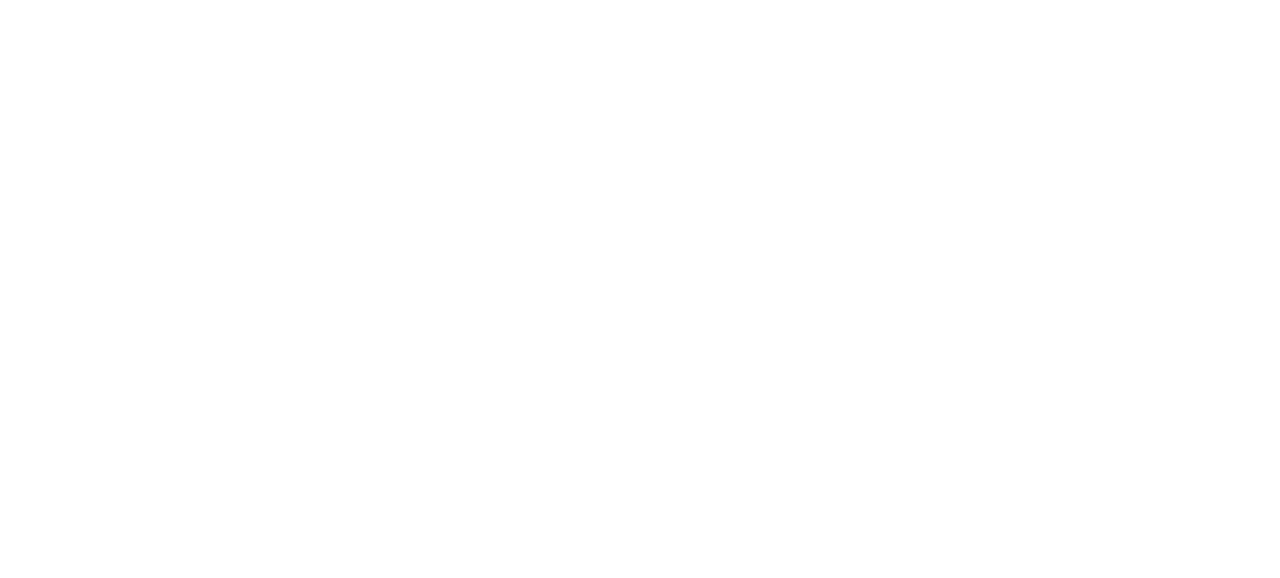
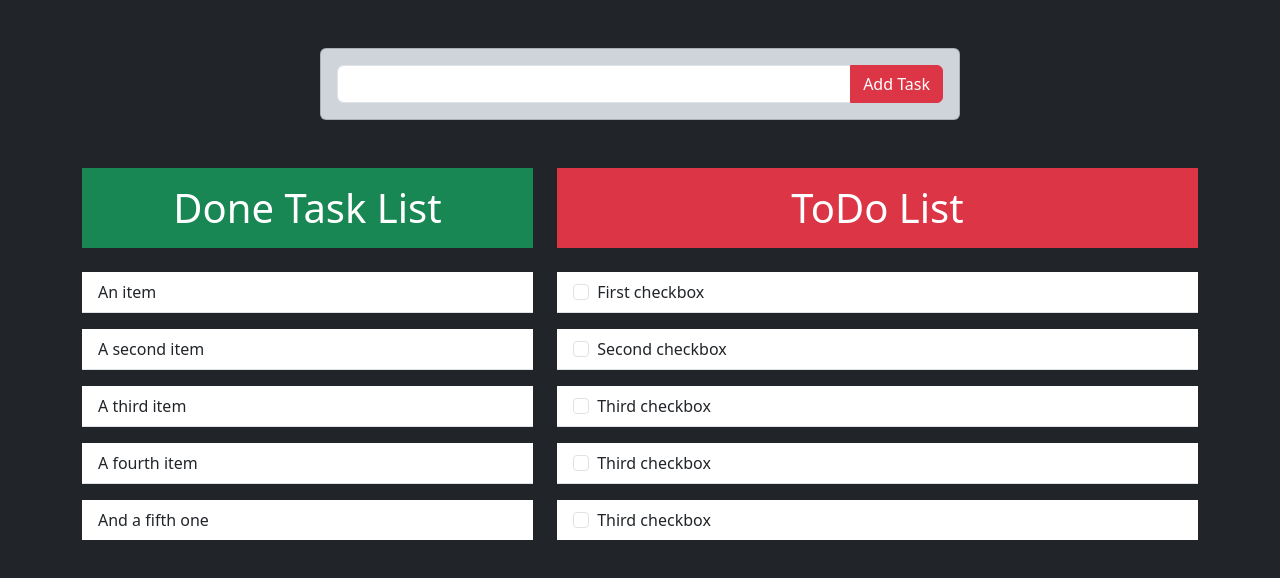
Before and after one commit to Himidiri/ToDo-App, a plain HTML site: page index.html in a window 1280 px wide. Drawn offline with nearby package versions, Linux system fonts and the light colour scheme.

Commit message:
Added UI

```diff
--- a/index.html
+++ b/index.html
@@ -5,11 +5,61 @@
     <meta charset="UTF-8" />
     <meta name="viewport" content="width=device-width, initial-scale=1.0" />
     <title>ToDo App</title>
+    <link rel="stylesheet" href="style.css">
     <link href="https://cdn.jsdelivr.net/npm/bootstrap@5.3.3/dist/css/bootstrap.min.css" rel="stylesheet"
         integrity="sha384-QWTKZyjpPEjISv5WaRU9OFeRpok6YctnYmDr5pNlyT2bRjXh0JMhjY6hW+ALEwIH" crossorigin="anonymous" />
 </head>
 
-<body>
+<body class="bg-dark">
+
+    <div class="card w-50 m-auto mt-5 bg-dark-subtle">
+        <div class="card-body">
+            <div class="input-group">
+                <input type="text" class="form-control">
+                <button class="btn btn-danger" type="button" onclick="addTask()">Add Task</button>
+            </div>
+        </div>
+    </div>
+
+    <div class="container mt-5">
+        <div class="row">
+            <div class="col-5">
+                <h1 class="bg-success text-white p-3 text-center">Done Task List</h1>
+                <ul class="list-group list-group-flush">
+                    <li class="list-group-item mt-3">An item</li>
+                    <li class="list-group-item mt-3">A second item</li>
+                    <li class="list-group-item mt-3">A third item</li>
+                    <li class="list-group-item mt-3">A fourth item</li>
+                    <li class="list-group-item mt-3">And a fifth one</li>
+                </ul>
+            </div>
+            <div class="col-7">
+                <h1 class="bg-danger text-white p-3 text-center">ToDo List</h1>
+                <ul class="list-group list-group-flush">
+                    <li class="list-group-item mt-3">
+                        <input class="form-check-input me-1" type="checkbox" value="" id="firstCheckbox">
+                        <label class="form-check-label" for="firstCheckbox">First checkbox</label>
+                    </li>
+                    <li class="list-group-item mt-3">
+                        <input class="form-check-input me-1" type="checkbox" value="" id="secondCheckbox">
+                        <label class="form-check-label" for="secondCheckbox">Second checkbox</label>
+                    </li>
+                    <li class="list-group-item mt-3">
+                        <input class="form-check-input me-1" type="checkbox" value="" id="thirdCheckbox">
+                        <label class="form-check-label" for="thirdCheckbox">Third checkbox</label>
+                    </li>
+                    <li class="list-group-item mt-3">
+                        <input class="form-check-input me-1" type="checkbox" value="" id="thirdCheckbox">
+                        <label class="form-check-label" for="thirdCheckbox">Third checkbox</label>
+                    </li>
+                    <li class="list-group-item mt-3">
+                        <input class="form-check-input me-1" type="checkbox" value="" id="thirdCheckbox">
+                        <label class="form-check-label" for="thirdCheckbox">Third checkbox</label>
+                    </li>
+                </ul>
+            </div>
+        </div>
+    </div>
 
     <script src="https://cdn.jsdelivr.net/npm/bootstrap@5.3.3/dist/js/bootstrap.bundle.min.js"
         integrity="sha384-YvpcrYf0tY3lHB60NNkmXc5s9fDVZLESaAA55NDzOxhy9GkcIdslK1eN7N6jIeHz"
--- /dev/null
+++ b/style.css
@@ -0,0 +1,9 @@
+* {
+    box-sizing: border-box;
+    padding: 0;
+    margin: 0;
+  }
+
+  html {
+    scroll-behavior: smooth;
+  }
```
